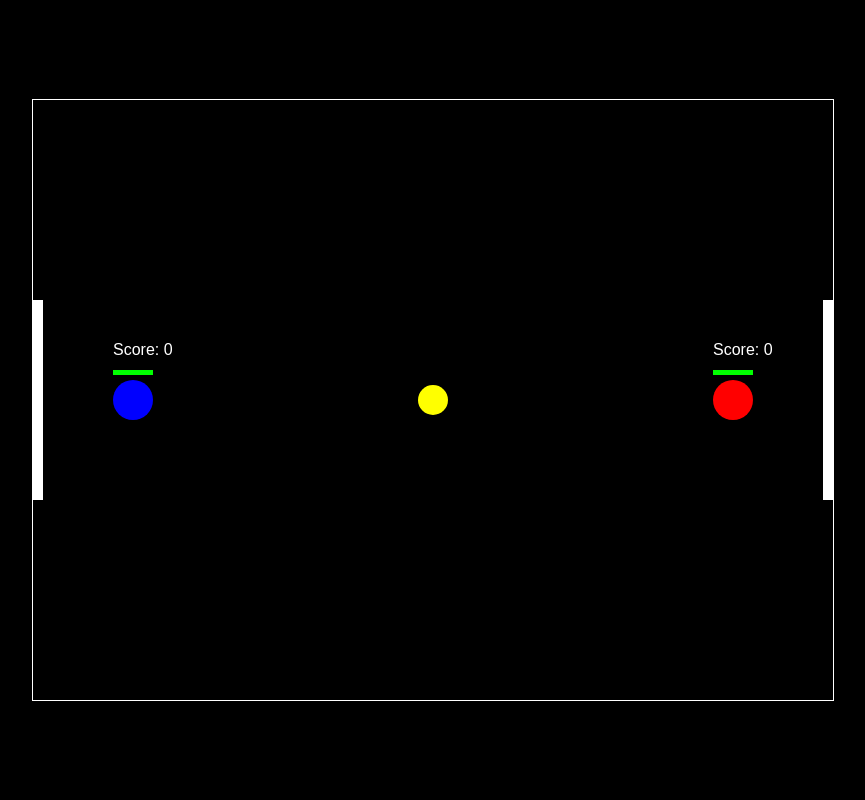
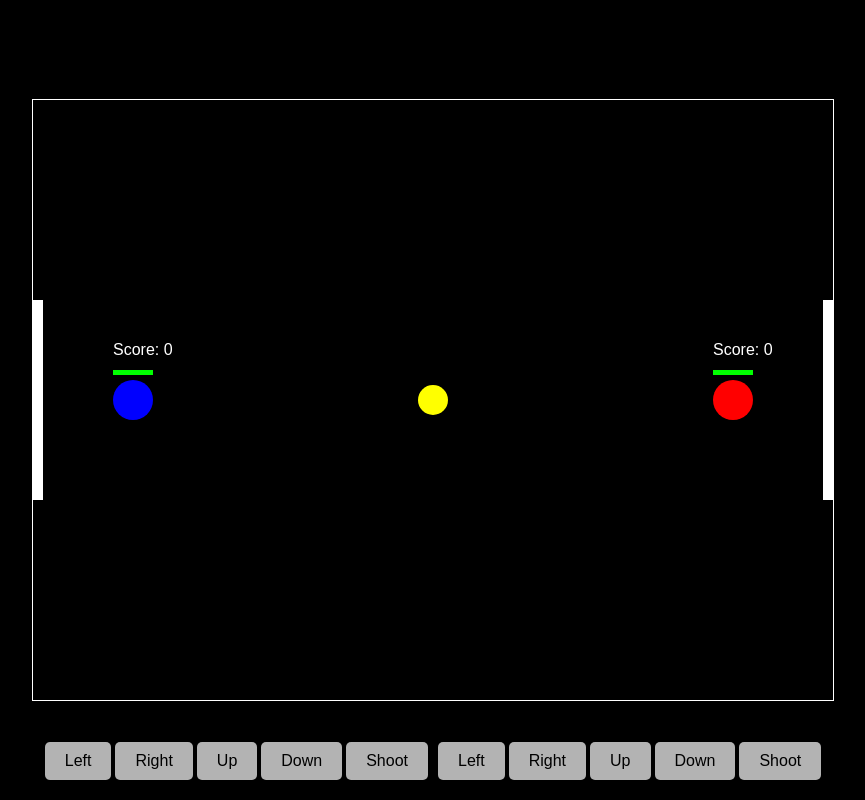
Before and after one commit to adityasingh03rajput/death-goal, a plain HTML site: page index.html in a window 1280 px wide. Shown: the whole page, without its empty margins (207-1072 px from the left). Drawn offline with Linux system fonts and the light colour scheme.

Commit message:
Update index.html

```diff
--- a/index.html
+++ b/index.html
@@ -17,10 +17,45 @@
     canvas {
       border: 1px solid white;
     }
+    .controls {
+      position: absolute;
+      bottom: 20px;
+      display: flex;
+      gap: 10px;
+    }
+    .controls button {
+      padding: 10px 20px;
+      font-size: 16px;
+      background-color: rgba(255, 255, 255, 0.7);
+      border: none;
+      border-radius: 5px;
+      cursor: pointer;
+    }
+    .controls button:active {
+      background-color: rgba(255, 255, 255, 1);
+    }
   </style>
 </head>
 <body>
   <canvas id="gameCanvas" width="800" height="600"></canvas>
+  <div class="controls">
+    <!-- Player 1 Controls -->
+    <div>
+      <button id="p1Left">Left</button>
+      <button id="p1Right">Right</button>
+      <button id="p1Up">Up</button>
+      <button id="p1Down">Down</button>
+      <button id="p1Shoot">Shoot</button>
+    </div>
+    <!-- Player 2 Controls -->
+    <div>
+      <button id="p2Left">Left</button>
+      <button id="p2Right">Right</button>
+      <button id="p2Up">Up</button>
+      <button id="p2Down">Down</button>
+      <button id="p2Shoot">Shoot</button>
+    </div>
+  </div>
   <script src="game.js"></script>
 </body>
 </html>
```
